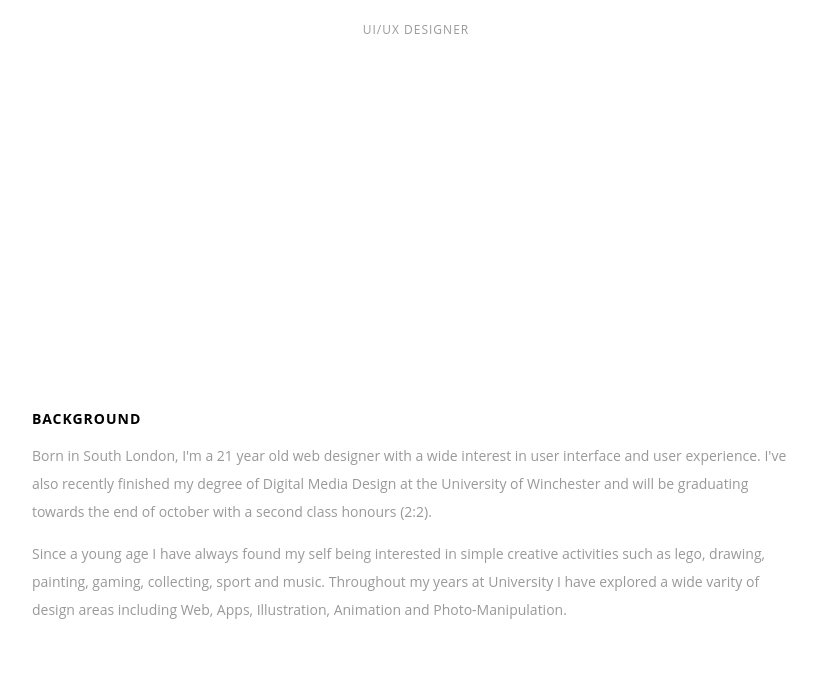
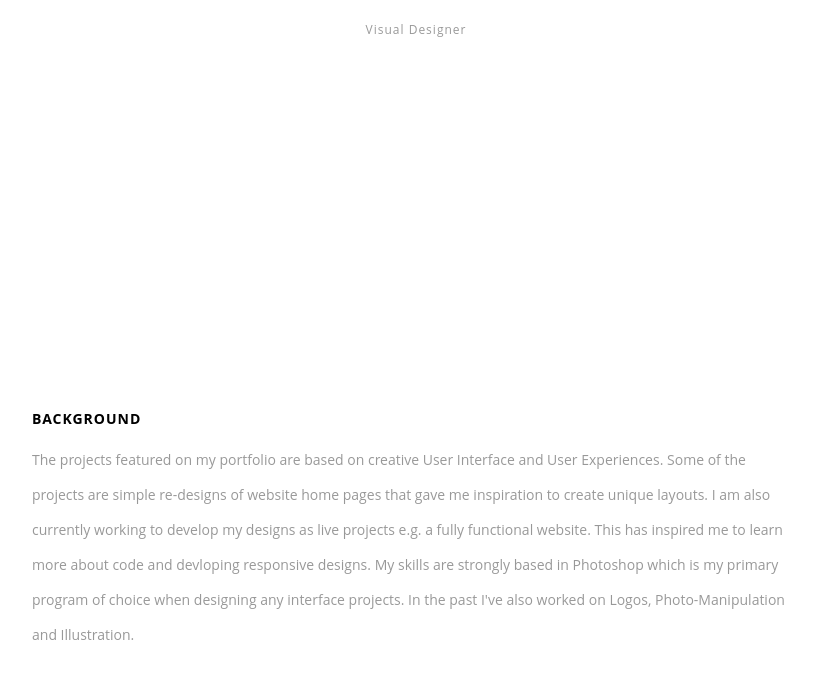
Before and after one commit to joshuabowden/joshuabowden.github.io, a plain HTML site: page about.html in a window 1280 px wide. Shown: the part 405-1100 px from the top of the page, without its empty margins (224-1041 px from the left). Drawn offline with Linux system fonts and the light colour scheme.

Commit message:
Altered Text

```diff
--- a/about.html
+++ b/about.html
@@ -32,7 +32,7 @@
 
 <p class="title">JOSHUA BOWDEN</p>
 
-<p class="under-title">UI/UX DESIGNER</p>
+<p class="under-title">Visual Designer</p>
 
 </div>
 
@@ -42,10 +42,7 @@
 
 <p class="sub-title">BACKGROUND</p>
 
-<p class="paragraph">Born in South London, I'm a 21 year old web designer with a wide interest in user interface and user experience. I've also recently finished my degree of Digital Media Design at the University of Winchester and will be graduating towards the end of october with a second class honours (2:2).</p>
-
-<p class="paragraph2">Since a young age I have always found my self being interested in simple creative activities such as lego, drawing, painting, gaming, collecting, sport and music. Throughout my years at University I have explored a wide varity of design areas including Web, Apps, Illustration, Animation and Photo-Manipulation.</p>
-<p class="paragraph"></p>
+<p class="paragraph2">The projects featured on my portfolio are based on creative User Interface and User Experiences. Some of the projects are simple re-designs of website home pages that gave me inspiration to create unique layouts. I am also currently working to develop my designs as live projects e.g. a fully functional website. This has inspired me to learn more about code and devloping responsive designs. My skills are strongly based in Photoshop which is my primary program of choice when designing any interface projects. In the past I've also worked on Logos, Photo-Manipulation and Illustration.</p>
 
 <p class="sub-title">SKILLS</p>
 
--- a/css/style.css
+++ b/css/style.css
@@ -212,7 +212,7 @@ main {
 
 .paragraph2 {
 	opacity: 0.4;
-	line-height: 2;
+	line-height: 2.5;
 	font-size: 14px;
 	margin-bottom: 80px;
 }
```
Also changed, not shown: index.html (+2 -2 lines).
